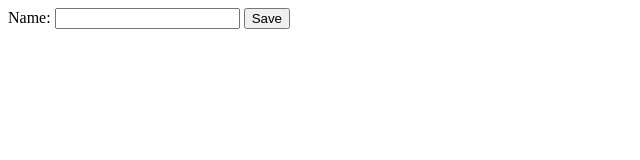
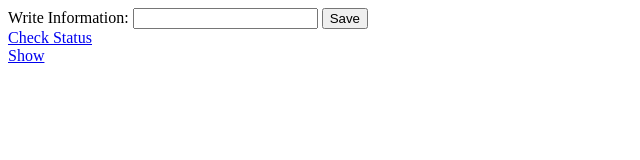
Before and after one commit to xmNuc/Form_cokie_expres_front, a website: page public/index.html in a window 1280 px wide. Shown: the whole page, without its empty margins (0-640 px from the left). Drawn offline with Linux system fonts and the light colour scheme.

Commit message:
Update index.html

```diff
--- a/public/index.html
+++ b/public/index.html
@@ -8,8 +8,10 @@
   </head>
   <body>
     <form action="/cookie/set" method="post">
-      Name: <input type="text" name="name" />
+      Write Information: <input type="text" name="name" />
       <button type="submit">Save</button>
     </form>
+    <div><a href="/cookie/check">Check Status</a></div>
+    <div><a href="/cookie/show">Show</a></div>
   </body>
 </html>
--- a/routes/cookie.js
+++ b/routes/cookie.js
@@ -10,7 +10,7 @@ cookieRouter
       .cookie('name', name, {
         maxAge: 1000 * 60 * 60 * 24 * 30,
       })
-      .send(`Name was saved`);
+      .send(`Information was saved`);
   })
   .get('/show', (req, res) => {
     const { name } = req.cookies;
```
